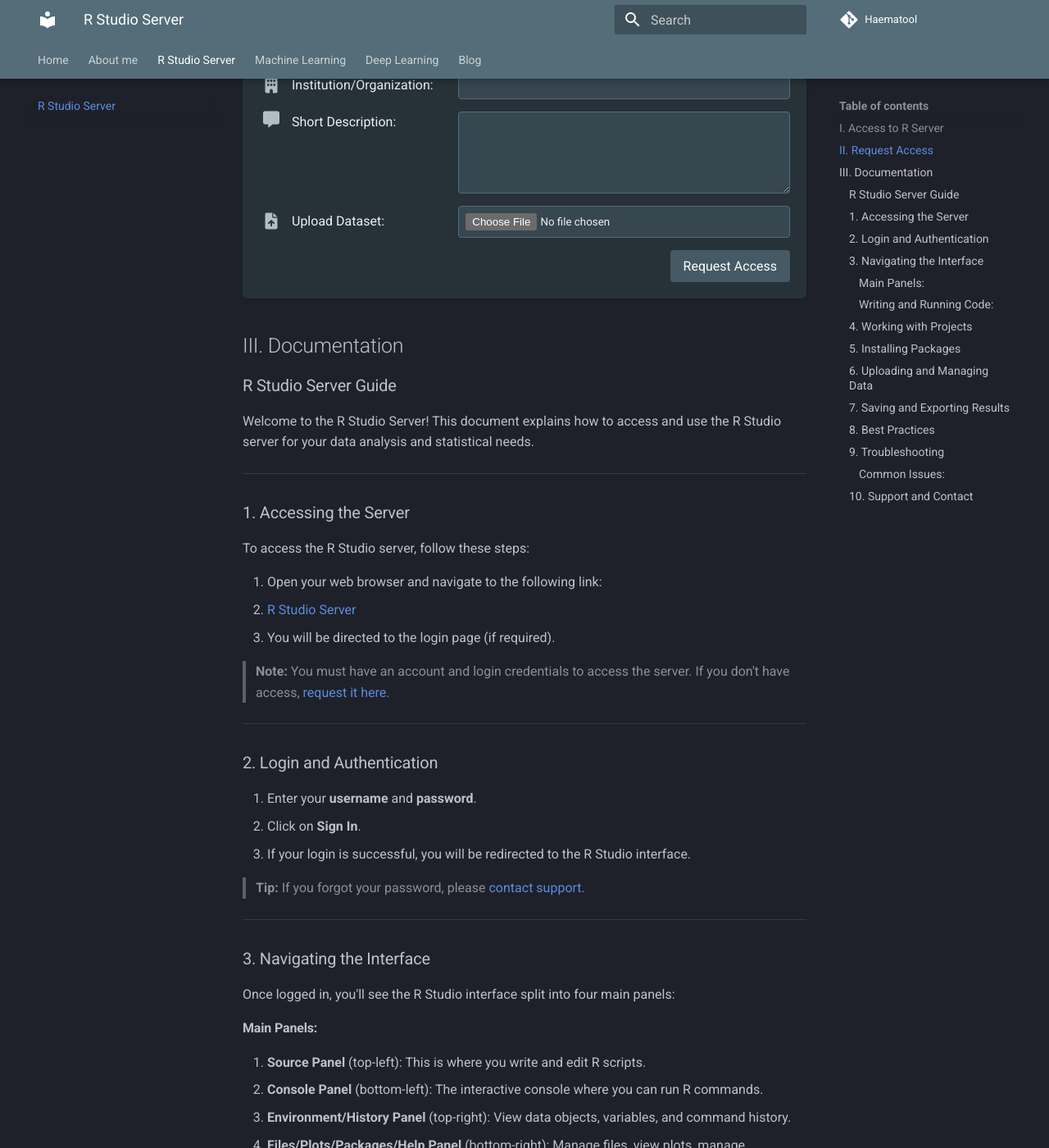
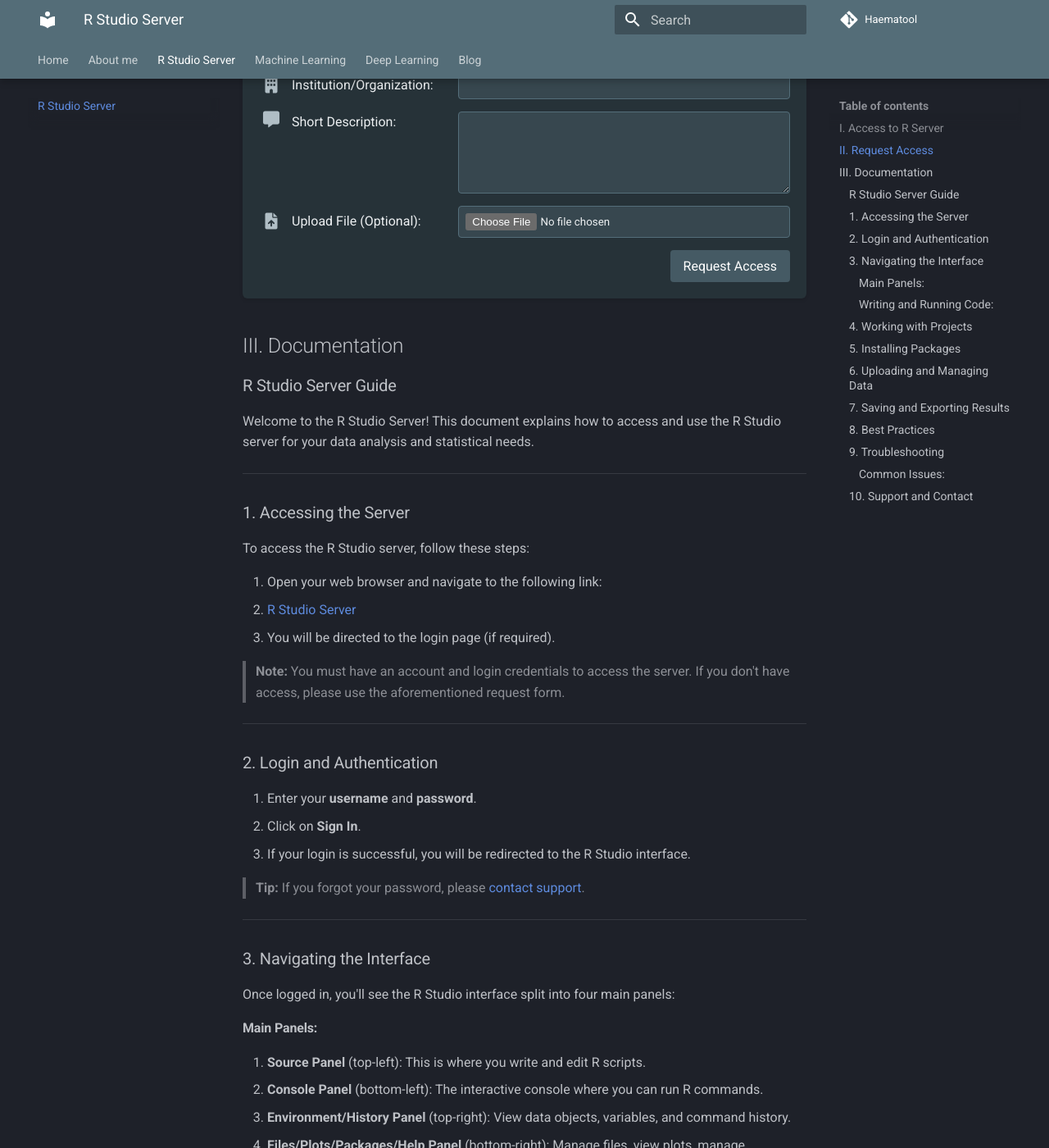
Before and after one commit to haematool/mywebsite, an MkDocs documentation site: the page built from docs/rstudioserver/rstudio.md, in a window 1280 px wide and 1400 px high, scrolled down 664 px. Shown: the whole window at 82% size. Built offline with MkDocs 1.6.1 and Material for MkDocs 9.7.7, drawn with Linux system fonts in a browser that asks for light colours; comment, search, counter and statistics services are not loaded.

Commit message:
updatev1.1

```diff
--- a/docs/rstudioserver/rstudio.md
+++ b/docs/rstudioserver/rstudio.md
@@ -53,14 +53,15 @@ If you'd like to request the ID and password for the R Studio server, please fil
 
   <div style="margin-bottom: 15px; display: flex; align-items: center;">
     <i class="fas fa-file-upload" style="font-size: 20px; color: #b0bec5; margin-right: 10px; min-width: 30px; text-align: center;"></i>
-    <label for="file" style="font-size: 16px; font-weight: 500; color: #eceff1; flex: 1;">Upload Dataset:</label>
-    <input type="file" id="file" name="file" required style="flex: 2; padding: 8px; border: 1px solid #546e7a; border-radius: 4px; background-color: #37474f; color: #eceff1; margin-left: 10px;">
+    <label for="file" style="font-size: 16px; font-weight: 500; color: #eceff1; flex: 1;">Upload File (Optional):</label>
+    <input type="file" id="file" name="file" style="flex: 2; padding: 8px; border: 1px solid #546e7a; border-radius: 4px; background-color: #37474f; color: #eceff1; margin-left: 10px;">
   </div>
 
   <div style="text-align: right;">
     <input type="submit" value="Request Access" style="background-color: #455a64; color: white; padding: 10px 16px; border: none; border-radius: 4px; cursor: pointer; font-size: 16px; font-weight: 500;">
   </div>
 </form>
+
 
 
 ## III. Documentation
@@ -79,7 +80,7 @@ To access the R Studio server, follow these steps:
    - [R Studio Server](http://134.209.84.93:8787)
 2. You will be directed to the login page (if required).
 
-> **Note:** You must have an account and login credentials to access the server. If you don't have access, [request it here](#support-and-contact).
+> **Note:** You must have an account and login credentials to access the server. If you don't have access, please use the aforementioned request form.
 
 ---
 
```
